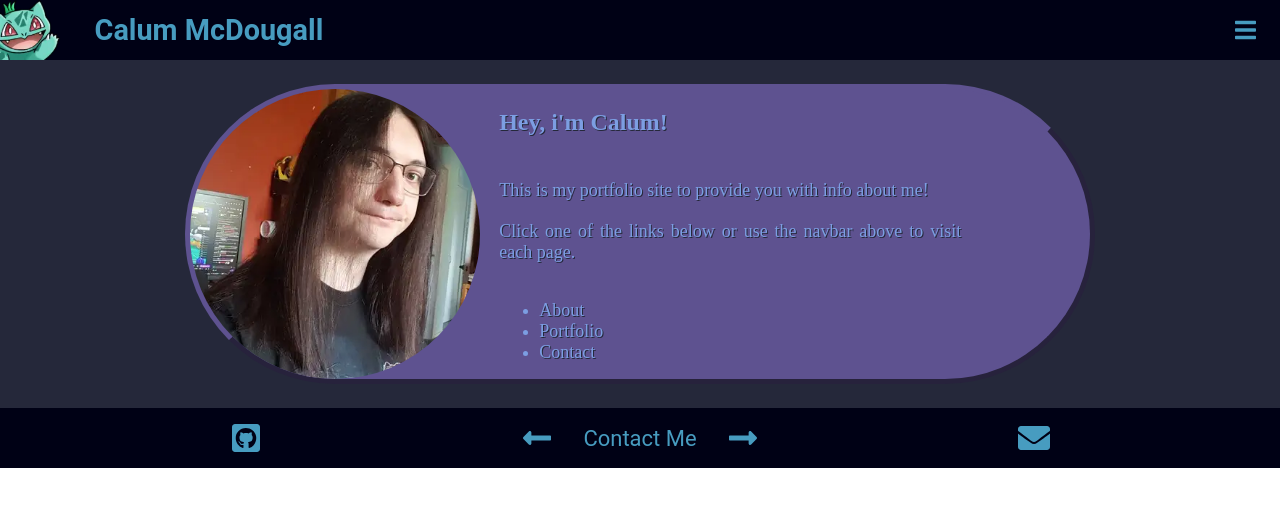
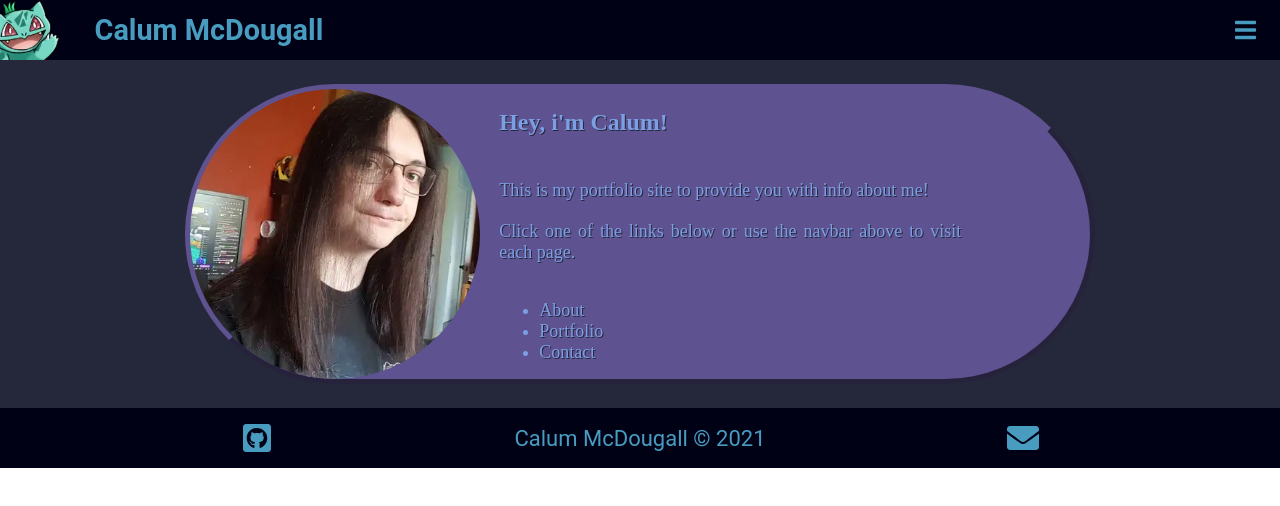
Before and after one commit to cbmcdougall/Portfolio, a React app: page / in a window 1280 px wide. Shown: the top 506 px of the page. Built offline with nearby package versions, Linux system fonts and the light colour scheme.

Commit message:
update footer

```diff
--- a/src/layout/Footer/index.jsx
+++ b/src/layout/Footer/index.jsx
@@ -1,7 +1,7 @@
 import React from "react";
 import { Link } from "react-router-dom";
 import { faGithubSquare } from "@fortawesome/free-brands-svg-icons";
-import { faEnvelope, faLongArrowAltLeft, faLongArrowAltRight } from "@fortawesome/free-solid-svg-icons";
+import { faEnvelope } from "@fortawesome/free-solid-svg-icons";
 import { FontAwesomeIcon } from "@fortawesome/react-fontawesome";
 import './style.css';
 
@@ -10,20 +10,18 @@ export const Footer = () => {
         <footer className="footer">
             <Link
                 className="footer-link" id="githubLink"
-                to={{ pathname: "https://github.com/cbmcdougall"}}
+                to={{ pathname: "https://github.com/cbmcdougall" }}
                 target="_blank" rel="noreferrer">
-                <FontAwesomeIcon className="footer-icon" id='github' icon={faGithubSquare} size="2x"/>
+                <FontAwesomeIcon className="footer-icon" id='github' icon={faGithubSquare} size="2x" />
             </Link>
             <div className="text-container">
-                <FontAwesomeIcon className="contact-icon" icon={faLongArrowAltLeft} size="2x" />
-                <span className="footer-text">Contact Me</span>
-                <FontAwesomeIcon className="contact-icon" icon={faLongArrowAltRight} size="2x" />
+                <span className="footer-text">Calum McDougall © 2021</span>
             </div>
             <Link
                 className="footer-link" id="emailLink"
-                to={{ pathname: "mailto: c_mcdougall97@yahoo.co.uk"}}
+                to={{ pathname: "mailto: c_mcdougall97@yahoo.co.uk" }}
                 target="_blank" rel="noreferrer">
-                <FontAwesomeIcon className="footer-icon" id='email' icon={faEnvelope} size="2x"/>
+                <FontAwesomeIcon className="footer-icon" id='email' icon={faEnvelope} size="2x" />
             </Link>
         </footer>
     )
```
